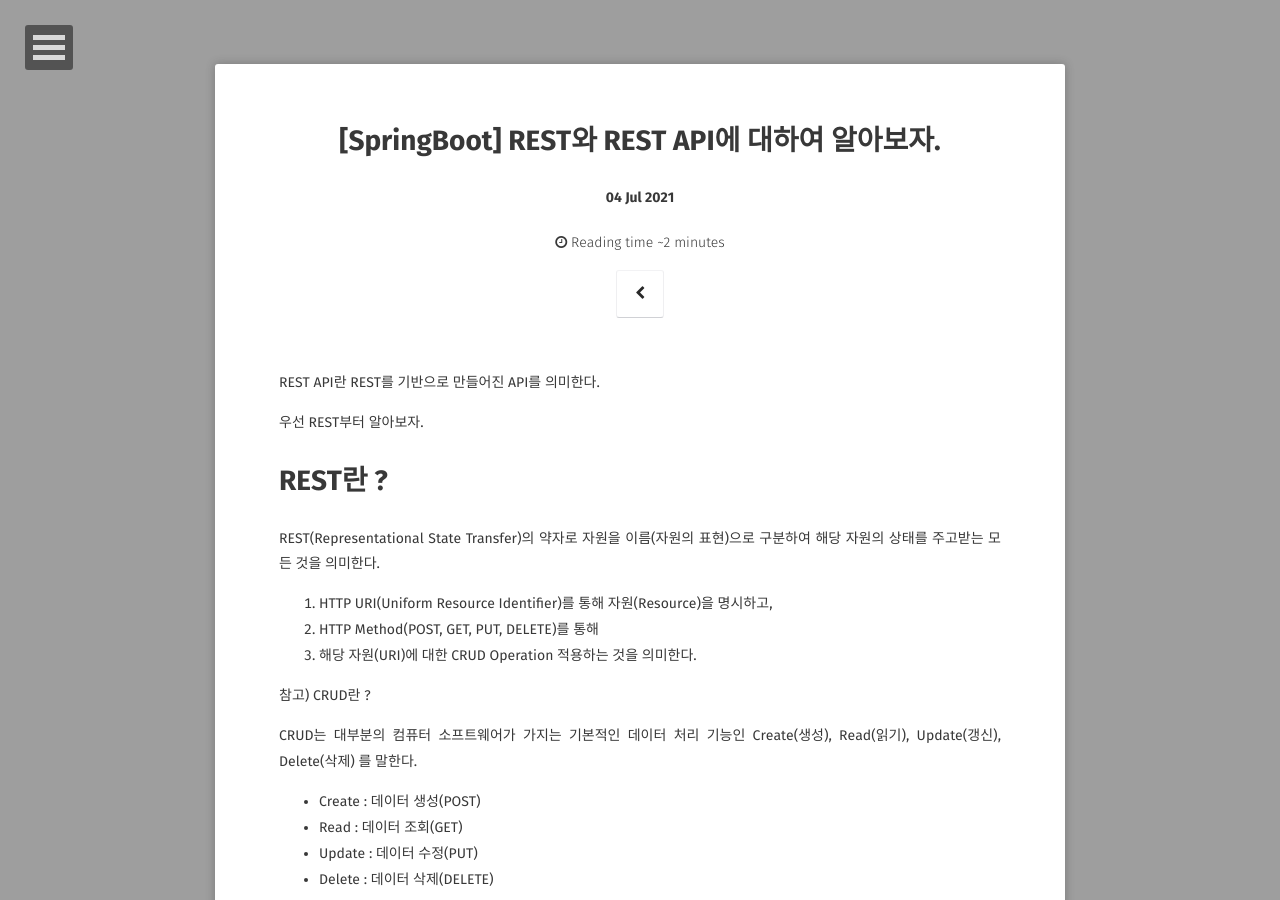
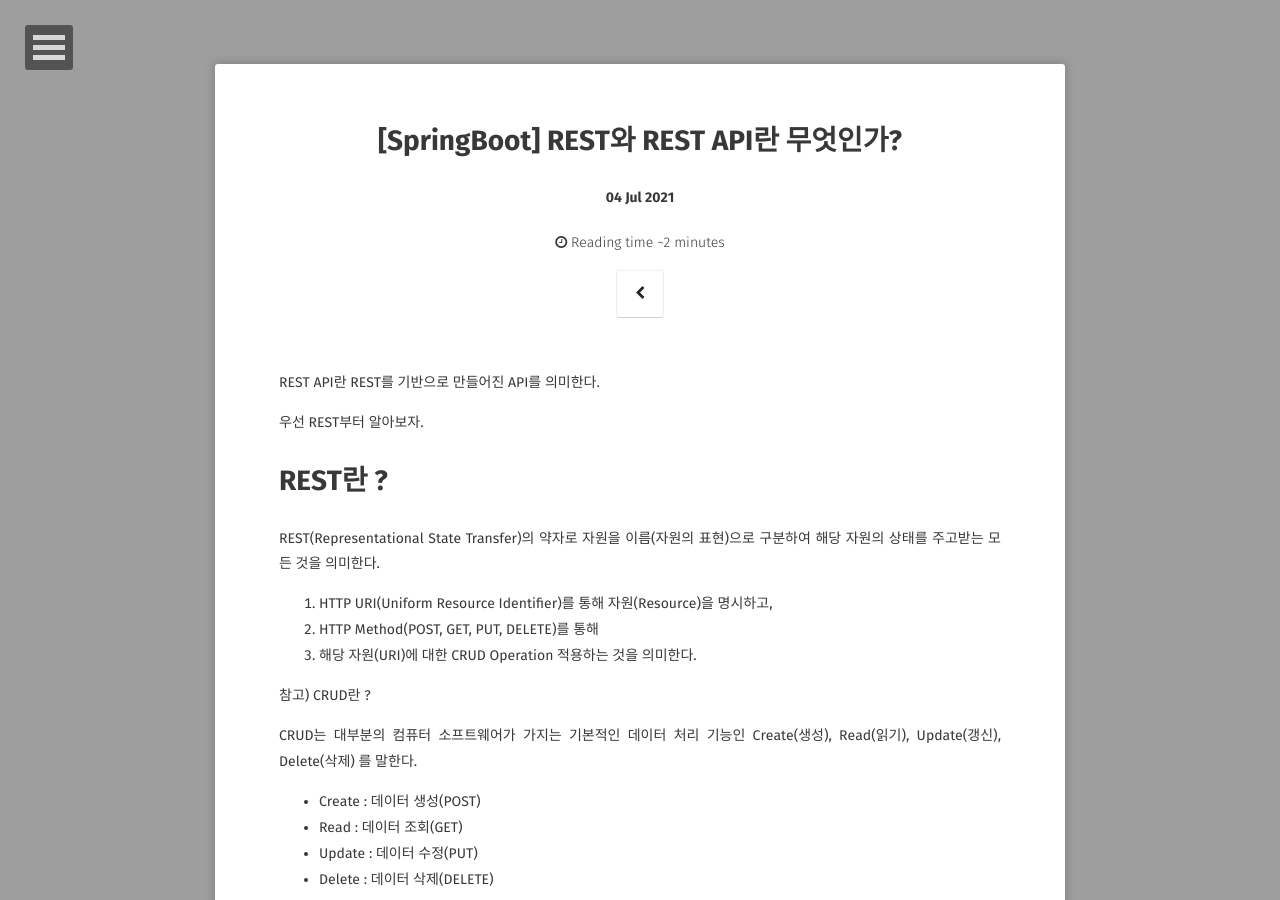
Before and after one commit to GayeonYoon/GayeonYoon.github.io, a Jekyll site: the page built from _posts/2021-07-04-REST_RESTAPI-POST.md, in a window 1280 px wide and 900 px high. Built offline with Jekyll 4.4.1, drawn with Linux system fonts in a browser that asks for light colours; some web fonts are replaced.

Commit message:
Update 2021-07-04-REST_RESTAPI-POST.md

```diff
--- a/_posts/2021-07-04-REST_RESTAPI-POST.md
+++ b/_posts/2021-07-04-REST_RESTAPI-POST.md
@@ -1,6 +1,6 @@
 ---
 layout: post
-title: "[SpringBoot] REST와 REST API에 대하여 알아보자."
+title: "[SpringBoot] REST와 REST API란 무엇인가?"
 date: 2021-07-04
 excerpt: "REST API란 무엇인가?"
 tags: [REST, REST API]
```
